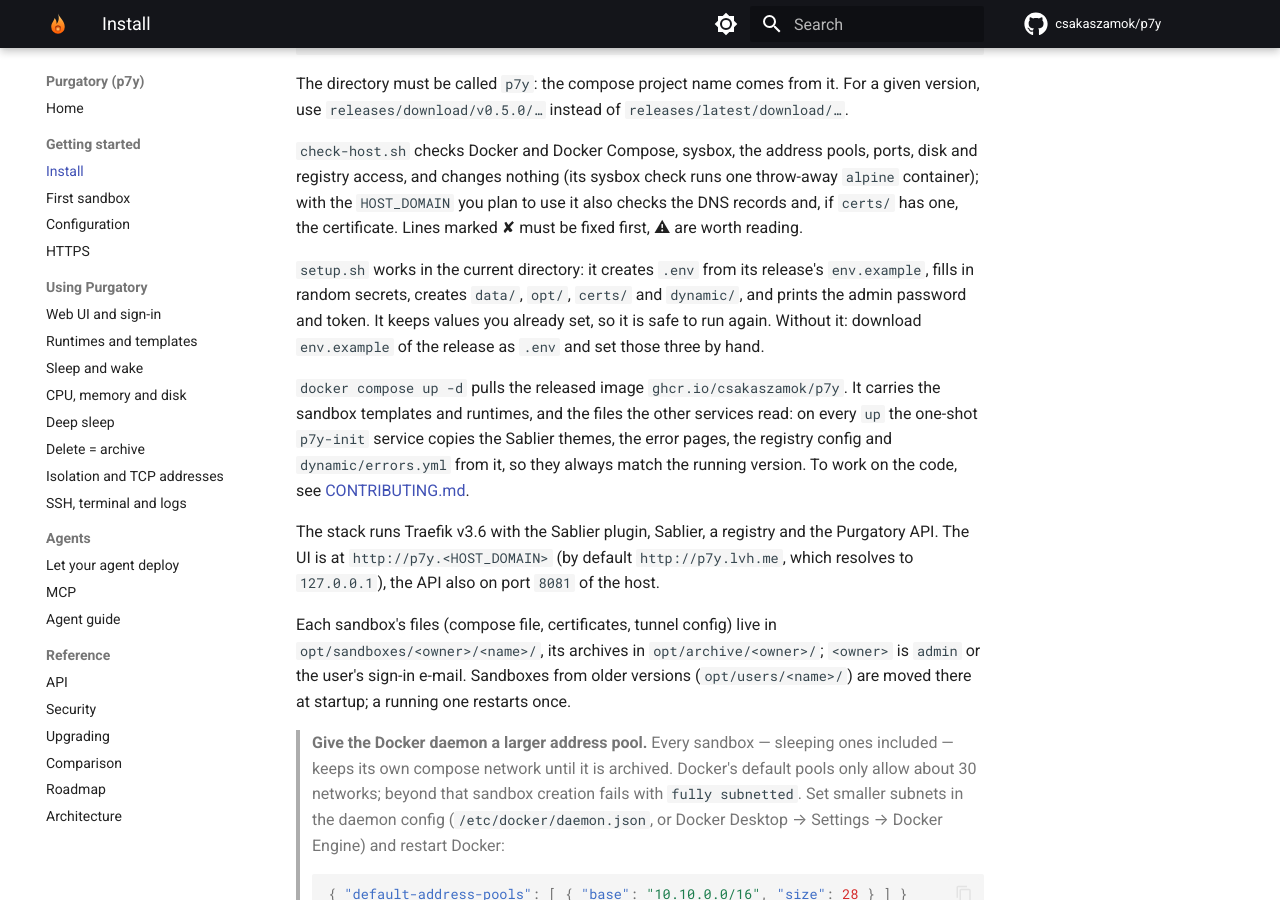
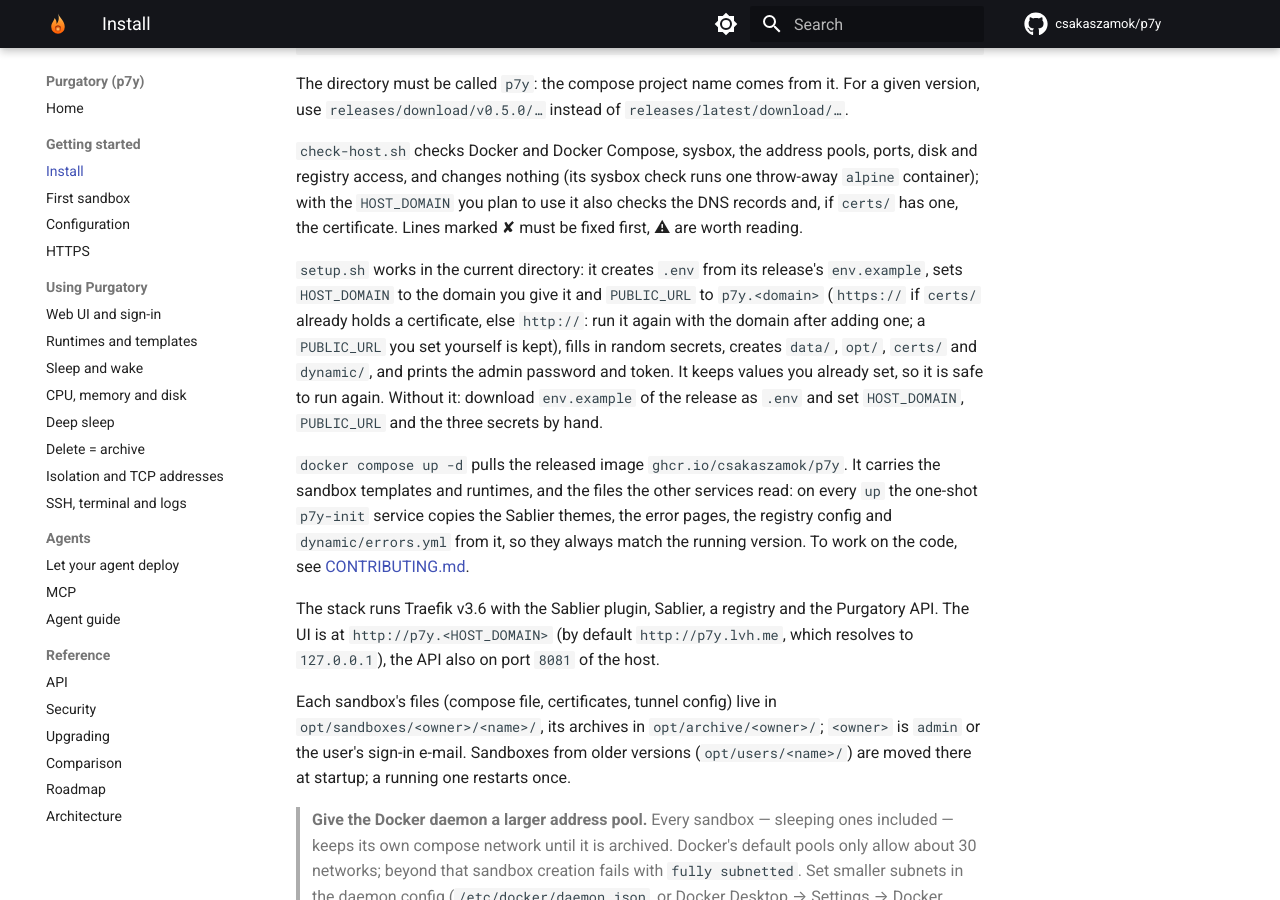
Before and after one commit to csakaszamok/p7y, an MkDocs documentation site: the page built from docs/install.md, in a window 1280 px wide and 900 px high, scrolled down 538 px. Built offline with MkDocs 1.6.1 and Material for MkDocs 9.7.7, drawn with Linux system fonts in a browser that asks for light colours; comment, search, counter and statistics services are not loaded; the version menu is left out.

Commit message:
setup.sh takes the domain: HOST_DOMAIN and PUBLIC_URL
A new install answered 404 on its real address until HOST_DOMAIN was
added to .env by hand, which no step said. `setup.sh <domain>` sets it,
and PUBLIC_URL while that is still the example's; without a domain it
warns that lvh.me only works on the machine itself.

Co-Authored-By: Claude Opus 5.5 (1M context) <noreply@anthropic.com>

````diff
--- a/docs/install.md
+++ b/docs/install.md
@@ -21,7 +21,7 @@ Then, on a Linux host with Docker Engine and the compose plugin (Compose 2.17 or
 ```bash
 mkdir p7y && cd p7y
 curl -fsSLO https://github.com/csakaszamok/p7y/releases/latest/download/docker-compose.yml
-curl -fsSL https://github.com/csakaszamok/p7y/releases/latest/download/setup.sh | bash     # creates .env with random ADMIN_TOKEN, SESSION_SECRET and ADMIN_PASSWORD
+curl -fsSL https://github.com/csakaszamok/p7y/releases/latest/download/setup.sh | bash -s -- dev.example.com   # .env with your domain and random secrets
 docker compose up -d
 ```
 
@@ -29,7 +29,7 @@ The directory must be called `p7y`: the compose project name comes from it. For
 
 `check-host.sh` checks Docker and Docker Compose, sysbox, the address pools, ports, disk and registry access, and changes nothing (its sysbox check runs one throw-away `alpine` container); with the `HOST_DOMAIN` you plan to use it also checks the DNS records and, if `certs/` has one, the certificate. Lines marked ✘ must be fixed first, ⚠ are worth reading.
 
-`setup.sh` works in the current directory: it creates `.env` from its release's `env.example`, fills in random secrets, creates `data/`, `opt/`, `certs/` and `dynamic/`, and prints the admin password and token. It keeps values you already set, so it is safe to run again. Without it: download `env.example` of the release as `.env` and set those three by hand.
+`setup.sh` works in the current directory: it creates `.env` from its release's `env.example`, sets `HOST_DOMAIN` to the domain you give it and `PUBLIC_URL` to `p7y.<domain>` (`https://` if `certs/` already holds a certificate, else `http://`: run it again with the domain after adding one; a `PUBLIC_URL` you set yourself is kept), fills in random secrets, creates `data/`, `opt/`, `certs/` and `dynamic/`, and prints the admin password and token. It keeps values you already set, so it is safe to run again. Without it: download `env.example` of the release as `.env` and set `HOST_DOMAIN`, `PUBLIC_URL` and the three secrets by hand.
 
 `docker compose up -d` pulls the released image `ghcr.io/csakaszamok/p7y`. It carries the sandbox templates and runtimes, and the files the other services read: on every `up` the one-shot `p7y-init` service copies the Sablier themes, the error pages, the registry config and `dynamic/errors.yml` from it, so they always match the running version. To work on the code, see [CONTRIBUTING.md](https://github.com/csakaszamok/p7y/blob/main/CONTRIBUTING.md).
 
````
Also changed, not shown: CHANGELOG.md (+6 -2 lines), README.md (+1 -1 lines), 3 other files.
